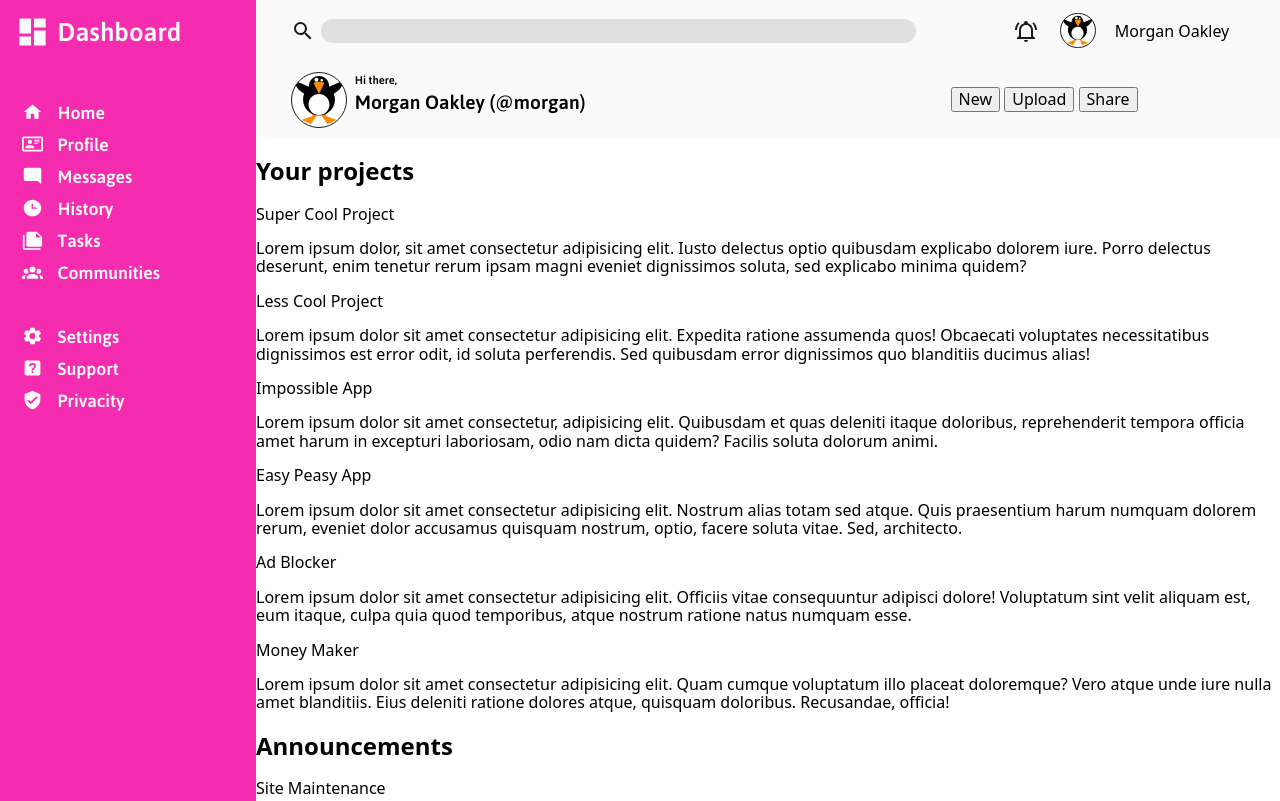
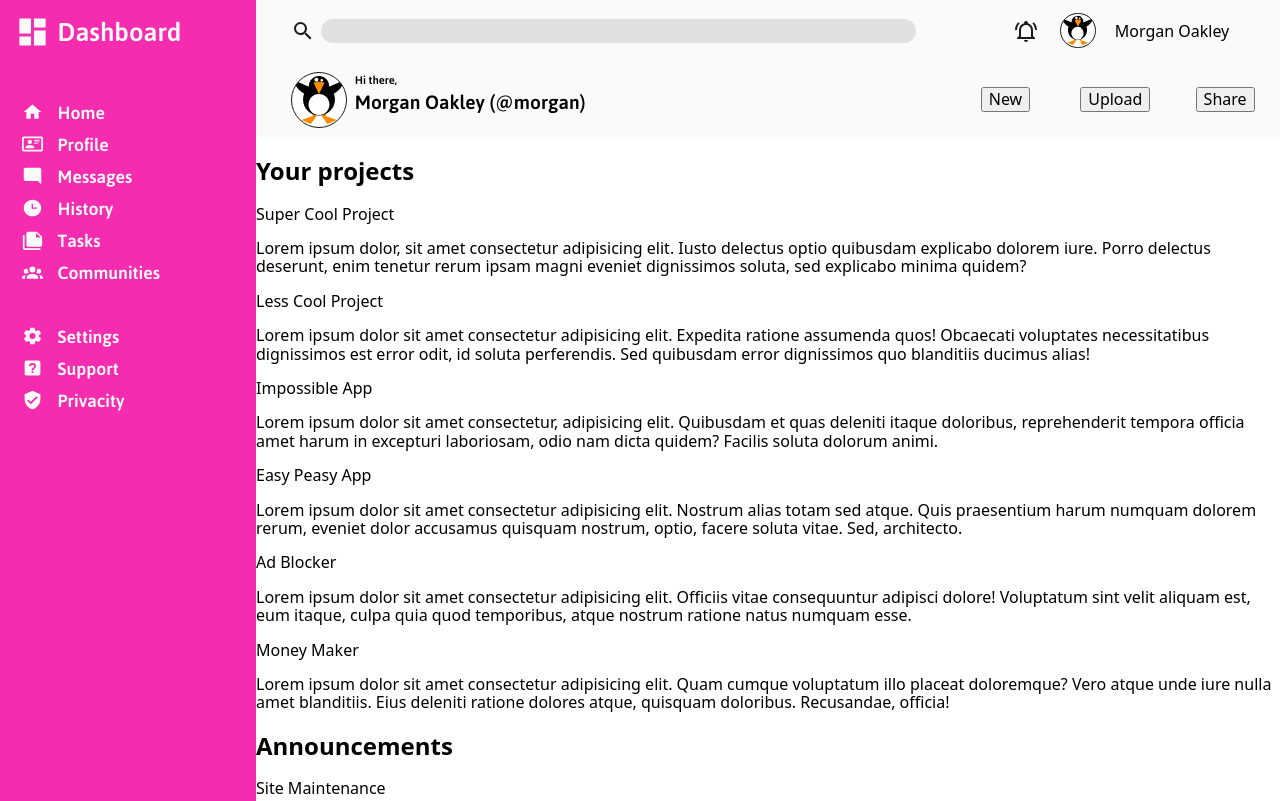
Before and after one commit to It-is-Michel/Odin-Admin-Dashboard, a website: page index.html in a window 1280 px wide. Shown: the top 801 px of the page. Drawn offline with nearby package versions, Linux system fonts and the light colour scheme.

Commit message:
feat: Make actions block a grid container

```diff
--- a/styles.css
+++ b/styles.css
@@ -297,6 +297,11 @@
 
 .actions-block {
   grid-area: actions-block;
+
+  display: grid;
+  grid-template: subgrid / subgrid;
+  justify-items: center;
+  align-items: center;
 }
 
 /* MAIN */
```
